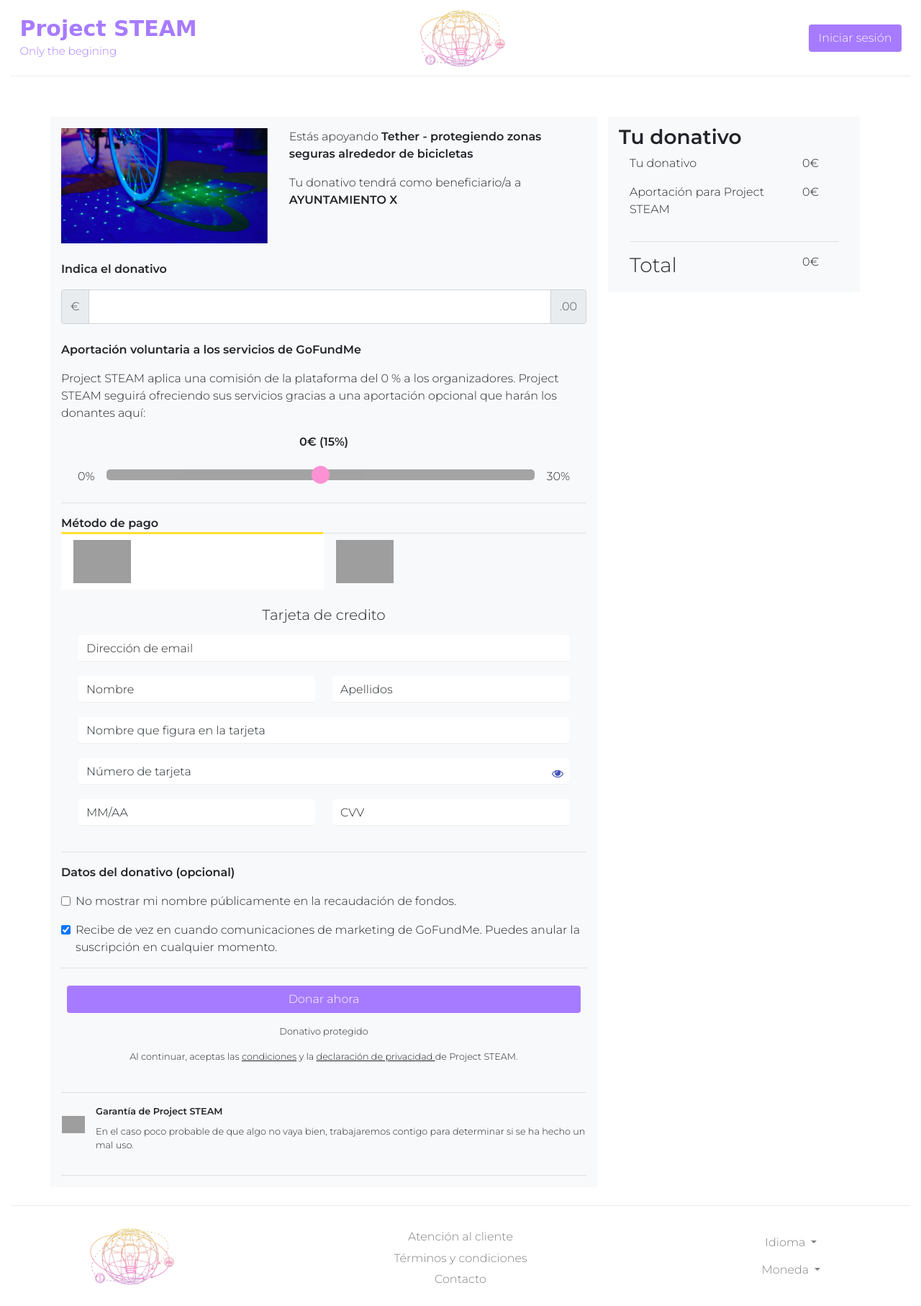
After one commit to mariasol210/Crowdfunding_DesarrolloWeb, a PHP site: page /donate.html in a window 1280 px wide. The commit adds this page. Shown: the whole page at 72% size. Run offline with PHP 8.4, Linux system fonts and the light colour scheme; some libraries are stand-ins or nearby versions; some web fonts are replaced; grey boxes are pictures that could not be loaded.

Commit message:
pagina de donacion lista

```diff
--- a/css/style.css
+++ b/css/style.css
@@ -132,6 +132,7 @@ h2{
 .link {
     text-decoration: underline;
     margin-bottom: 2%;
+    color: #212529;
 }
 
 .link:hover{
@@ -435,14 +436,14 @@ footer a:hover{
 }
 
 /*PAGINA PROYECTOS*/
-#project_header{
-    text-align: center;
-    position: relative;
-    margin: 15px auto;
-}
 #project_header h1 {
     font-weight: bold;
     font-size: xx-large;
+    text-align: center;
+}
+
+#project_header h2{
+    text-align: center;
 }
 
 .project{
@@ -459,15 +460,6 @@ footer a:hover{
 .donations .row{
     margin-right: 0;
     margin-left: 0;
-}
-
-.project a{
-    color: black;
-}
-
-.project a:hover{
-    color:var(--morado);
-    text-decoration: underline;
 }
 
 .project p, .project ul{
@@ -490,3 +482,129 @@ footer a:hover{
     background-color: var(--rosa);
     color: white;
 }
+
+/*PAGINA DONATIVO*/
+.slider {
+  -webkit-appearance: none;
+  width: 100%;
+  height: 15px;
+  border-radius: 5px;
+  background: grey;
+  outline: none;
+  opacity: 0.7;
+  -webkit-transition: .2s;
+  transition: opacity .2s;
+}
+
+/*webkit is to override Safari, Edge, Chrome and Opera default look*/
+.slider::-webkit-slider-thumb {
+  -webkit-appearance: none;
+  appearance: none;
+  width: 25px;
+  height: 25px;
+  border-radius: 50%;
+  background: var(--rosa);
+  cursor: pointer;
+}
+/*moz is to override Firefox default look*/
+.slider::-moz-range-thumb {
+  width: 25px;
+  height: 25px;
+  border-radius: 50%;
+  background: var(--rosa);
+  cursor: pointer;
+}
+/*payment method tabs*/
+.nav-tabs {
+    border: none !important
+}
+
+.nav-tabs .nav-link.active {
+    color: #495057;
+    background-color: #fff;
+    border-color: #ffffff #ffffff #fff;
+    border-top: 3px solid var(--amarillo) !important
+}
+
+.nav-tabs .nav-link {
+    margin-bottom: -1px;
+    border: 1px solid transparent;
+    border-top-left-radius: 0rem;
+    border-top-right-radius: 0rem;
+    border-top: 3px solid #eee;
+    font-size: 20px
+}
+
+.nav-tabs .nav-link:hover {
+    border-color: #e9ecef #ffffff #ffffff
+}
+
+.nav-tabs {
+    display: table !important;
+    width: 100%
+}
+
+.nav-item {
+    display: table-cell
+}
+
+.tab-content .form-control {
+    border-bottom: 1px solid #eee !important;
+    border: none;
+    font-weight: 600
+}
+
+.tab-content .form-control:focus {
+    color: #495057;
+    background-color: #fff;
+    border-color: #8bbafe;
+    outline: 0;
+    box-shadow: none
+}
+
+.inputbox {
+    position: relative;
+    margin-bottom: 20px;
+    width: 100%
+}
+
+/*inputbox label*/
+.inputbox span {
+    position: absolute;
+    top: 7px;
+    left: 11px;
+    transition: 0.5s
+}
+
+/*card number eye*/
+.inputbox i {
+    position: absolute;
+    top: 13px;
+    right: 8px;
+    transition: 0.5s;
+    color: #3F51B5
+}
+
+input::-webkit-outer-spin-button,
+input::-webkit-inner-spin-button {
+    -webkit-appearance: none;
+    margin: 0
+}
+
+.inputbox input:focus~span {
+    transform: translateX(-0px) translateY(-15px);
+    font-size: 12px
+}
+
+.inputbox input:valid~span {
+    transform: translateX(-0px) translateY(-15px);
+    font-size: 12px
+}
+.terms a{
+    color: black;
+    decorar
+}
+
+.terms a:hover{
+    color: var(--morado);
+}
--- /dev/null
+++ b/donate.html
@@ -0,0 +1,458 @@
+<!DOCTYPE html>
+<html lang="es">
+<head>
+    <meta charset="UTF-8">
+    <meta http-equiv="X-UA-Compatible" content="IE=edge">
+    <meta name="viewport" content="width=device-width, initial-scale=1.0">
+    <title>Patrocina a ProjectName</title>
+    <link rel="stylesheet" href="https://maxcdn.bootstrapcdn.com/bootstrap/4.0.0/css/bootstrap.min.css"
+    integrity="sha384-Gn5384xqQ1aoWXA+058RXPxPg6fy4IWvTNh0E263XmFcJlSAwiGgFAW/dAiS6JXm" crossorigin="anonymous" />
+    <link href="css/style.css" rel="stylesheet" />
+    <link rel="stylesheet" href="https://cdnjs.cloudflare.com/ajax/libs/font-awesome/4.7.0/css/font-awesome.min.css">
+</head>
+<body>
+    <!-- Top container -->
+  <div class="container-fluid" id="top_bar">
+    <div class="top_bar">
+      <div style="margin-block: auto">
+        <h1>Project STEAM</h1>
+        <h2>Only the begining</h2>
+      </div>
+      <a class="logo"href="index.html"><img class="img-fluid logo " src="media/logo_multicolor.png" /></a>
+      <div id="top_buttons">
+        <button type="button" class="btn search_button" style="display: none" data-toggle="modal" data-target="#searchModal">
+          <img src="media/search.png" style="width: 24px" />
+        <!-- Button trigger modal -->
+        <button type="button" class="btn bgPurple signInButton" data-toggle="modal" data-target="#signInModal">
+          Iniciar sesión
+        </button>
+        <!-- Button trigger modal Sign up -->
+        <button type="button" class="btn signUpButton" style="display: none" data-toggle="modal"
+          data-target="#signUpModal">
+          Registrate
+        </button>
+      </div>
+    </div>
+  </div>
+
+  <!-- Modal to sign in-->
+  <div class="modal fade" id="signInModal" tabindex="-1" role="dialog" aria-labelledby="SignInModalLabel"
+    aria-hidden="true">
+    <div class="modal-dialog modal-lg" role="document">
+      <div class="modal-content">
+        <div class="modal-header" id="signInHeader">
+          <h5 class="modal-title">Inicia sesión en tu cuenta</h5>
+          <button type="button" class="close" data-dismiss="modal" aria-label="Close">
+            <span aria-hidden="true">&times;</span>
+          </button>
+        </div>
+        <div class="modal-body">
+          <div class="container">
+            <div class="row">
+              <!--Sign in content-->
+              <div class="col-sm" id="signInModalContent">
+                <div class="row">
+                  <div class="col-sm-6 col-sm-12">
+                    <button type="button" class="btn btn-light socialMediaButton" style="text-align: left">
+                      <span><img src="media/igoogle.png" id="socialMediaIcons" /></span>
+                      Inicia sesión con Google
+                    </button>
+                  </div>
+                </div>
+
+                <div class="row">
+                  <div class="col-sm-12">
+                    <button type="button" class="btn btn-light socialMediaButton">
+                      <span><img src="media/ifacebook.png" id="socialMediaIcons" /></span>
+                      Inicia sesión con Facebook
+                    </button>
+                  </div>
+                </div>
+
+                <div class="row">
+                  <div class="col-sm-12">
+                    <button type="button" class="btn btn-light socialMediaButton">
+                      <span><img src="media/iapple.png" id="socialMediaIcons" /></span>
+                      Inicia sesión con Apple
+                    </button>
+                  </div>
+                </div>
+
+                <div class="row">
+                  <div class="col-sm">
+                    <hr />
+                  </div>
+                  <div class="col-sm-1">o</div>
+                  <div class="col-sm">
+                    <hr />
+                  </div>
+                </div>
+                <div class="row">
+                  <div class="col">
+                    <form>
+                      <div class="form-group">
+                        <label for="Email1">Correo electrónico</label>
+                        <input type="email" class="form-control" id="Email1" aria-describedby="emailHelp"
+                          placeholder="Enter email" />
+                        <small id="emailHelp" class="form-text text-muted">Nunca compartiremos tu correo con nadie
+                          más.</small>
+                      </div>
+                      <div class="form-group">
+                        <label for="Password1">Contraseña</label>
+                        <input type="password" class="form-control" id="Password1" placeholder="Password" />
+                      </div>
+                      <button type="submit" class="btn bgPurple btn-lg btn-block" style="margin-bottom: 5%">
+                        Iniciar sesión
+                      </button>
+                    </form>
+                  </div>
+                </div>
+                <div class="row">
+                  <div class="col-sm-12">
+                    <p class="link" id="forgotPassButton">
+                      <small class="text-left">
+                        ¿Has olvidado tu contraseña?</small>
+                    </p>
+                  </div>
+                </div>
+                <div class="row">
+                  <div class="col-sm-12">
+                    <small class="text-left">
+                      <span>¿Es tu primera vez en Project STEAM? </span>
+                      <button type="button" class="btn btn-light btn-sm signUpButton">
+                        Regístrate
+                      </button>
+                    </small>
+                  </div>
+                </div>
+              </div>
+              <!--Sign up form-->
+              <div class="col-sm" id="signUpModalContent">
+                <div class="row">
+                  <div class="col">
+                    <form>
+                      <div class="form-group">
+                        <label for="user">Nombre</label>
+                        <input type="text" class="form-control" id="user" aria-describedby="nameHelp"
+                          placeholder="John Doe" />
+                      </div>
+
+                      <div class="form-group">
+                        <label for="Email2">Correo electrónico</label>
+                        <input type="email" class="form-control" id="Email2" aria-describedby="emailHelp"
+                          placeholder="name@workemail.com" />
+                        <small id="emailHelp" class="form-text text-muted">Nunca compartiremos tu correo con nadie
+                          más.</small>
+                      </div>
+                      <div class="form-group">
+                        <label for="newPassword2">Contraseña</label>
+                        <input type="password" class="form-control" id="newPassword2" aria-describedby="passwordHelp"
+                          placeholder="Contraseña" />
+                        <small id="passwordHelp" class="form-text text-muted">Usa 8 o más caracteres y combina letras,
+                          números y
+                          símbolos..</small>
+                      </div>
+                      <button type="submit" class="btn bgPurple btn-lg btn-block" style="margin-bottom: 5%">
+                        Crear cuenta
+                      </button>
+                    </form>
+                  </div>
+                </div>
+                <div class="row">
+                  <div class="col-sm-12">
+                    <p>
+                      <small class="text-left">
+                        Al continuar, estás aceptando los
+                        <span class="link">Términos y condiciones de uso</span>
+                        (se abre en una ventana nueva). Consulta nuestra
+                        <span class="link"> Política de privacidad</span> (se
+                        abre en una ventana nueva).</small>
+                    </p>
+                  </div>
+                </div>
+                <div class="row">
+                  <div class="col-sm-12">
+                    <small class="text-left">
+                      <span>¿Ya te has registrado?</span>
+                      <button type="button" class="btn btn-light btn-sm signInButton">
+                        Inicia Sesión
+                      </button>
+                    </small>
+                  </div>
+                </div>
+              </div>
+              <!--Forgot password form-->
+              <div class="col-sm" id="forgotPassContent">
+                <div class="row">
+                  <div class="col">
+                    <p>
+                      <small class="text-left">
+                        No te preocupes. Te enviaremos un mensaje para
+                        ayudarte a restablecer tu contraseña.</small>
+                    </p>
+                  </div>
+                </div>
+                <div class="row">
+                  <div class="col">
+                    <form>
+                      <div class="form-group">
+                        <label for="Email3">Correo electrónico</label>
+                        <input type="email" class="form-control" id="Email3" aria-describedby="emailHelp"
+                          placeholder="Enter email" />
+                      </div>
+                      <button type="submit" class="btn bgPurple btn-lg btn-block" style="margin-bottom: 5%">
+                        Continuar
+                      </button>
+                    </form>
+                  </div>
+                </div>
+              </div>
+
+              <div class="col-sm-6 d-none d-lg-block">
+                <img src="media/signInModal.jpeg" class="img-fluid" id="imgModal" alt="Project setam logo" />
+              </div>
+            </div>
+          </div>
+        </div>
+      </div>
+    </div>
+  </div>
+
+  <div class="container-fluid container" id="project_donation">
+    <div class="row project_payment" style="margin-top: 5%;">
+        <div class="col bg-light">
+            <!-- Go back button-->
+
+
+            <!-- donation summary -->
+            <div class="row mt-3" >
+                <div class="col-5 d-none d-md-block"> <img class="sponsor1_pic"src="media/p_tether.png" style="width: 100%;height: 100%;">
+                </div>
+                <div class="col">
+                    <p>Estás apoyando <span class="project_name"><b> Tether - protegiendo zonas seguras alrededor de bicicletas </b> </span> </p>
+                    <p>Tu donativo tendrá como beneficiario/a a <span class="autor"> <b>AYUNTAMIENTO X</b> </span></p>
+                </div>
+            </div>
+
+            <!-- Money to donate to the project -->
+            <div class="row mt-4" >
+                <div class="col"><p><b>Indica el donativo </b> </p></div>
+            </div>
+
+            <div class="input-group mb-3">
+                <div class="input-group-prepend">
+                  <span class="input-group-text">€</span>
+                </div>
+                <input type="text" id="donation_input" maxlength="5" inputmode="numeric" class="form-control form-control-lg" aria-label="Amount (to the nearest dollar)"
+                style="text-align: right;">
+                <div class="input-group-append">
+                  <span class="input-group-text">.00</span>
+                </div>
+              </div>
+
+            <!-- Money to contribute to the page -->
+            <div class="row mt-4 mx-0">
+                <p><b>Aportación voluntaria a los servicios de GoFundMe </b> </p>
+                <p>Project STEAM aplica una comisión de la plataforma del 0 % a los organizadores. Project STEAM seguirá ofreciendo sus servicios gracias a una aportación opcional que harán los donantes aquí:</p>
+                <div class="col">
+                    <p style="text-align: center;"><b><span id="demo"></b></span></p>
+                    <div class="d-flex">
+                        <div class="p-2">
+                            0%
+                        </div>
+                        <div class="p-2 flex-grow-1" style=" width: 100%;">
+                            <input type="range" class="form-range slider" min="0" max="30" step="5" id="contribution_input"
+                            data-bs-toggle="tooltip" data-bs-placement="top" title="15%">
+                        </div>
+                        <div class="p-2">
+                            30%
+                        </div>
+                    </div>
+                </div>
+            </div>
+
+            <div class="row"><div class="col"><hr /></div></div>
+
+            <!-- Payment method -->
+            <div class="row">
+                <div class="col"><span><b>Método de pago</b></span>
+                    <ul class="nav nav-tabs" id="paymentTab" role="tablist">
+                        <li class="nav-item" role="presentation"> <a class="nav-link active" id="visa-tab" data-toggle="tab" href="#visa" role="tab" aria-controls="visa" aria-selected="true"> <img src="https://i.imgur.com/sB4jftM.png" width="80"> </a> </li>
+                        <li class="nav-item" role="presentation"> <a class="nav-link" id="paypal-tab" data-toggle="tab" href="#paypal" role="tab" aria-controls="paypal" aria-selected="false"> <img src="https://i.imgur.com/yK7EDD1.png" width="80"> </a> </li>
+                    </ul>
+                    <div class="tab-content" id="paymentTabContent">
+                        <div class="tab-pane fade show active" id="visa" role="tabpanel" aria-labelledby="visa-tab">
+                            <div class="mt-4 mx-4">
+                                <div class="text-center">
+                                    <h5>Tarjeta de credito</h5>
+                                </div>
+                                <div class="form mt-3">
+                                    <div class="inputbox"> <input type="text" name="name" class="form-control" required="required"> <span>Dirección de email</span> </div>
+                                    <div class="d-flex flex-row">
+                                        <div class="inputbox mr-4"> <input type="text" name="name" min="1" max="999" class="form-control" required="required"> <span>Nombre</span> </div>
+                                        <div class="inputbox"> <input type="text" name="name" min="1" max="999" class="form-control" required="required"> <span>Apellidos</span> </div>
+                                    </div>
+                                    <div class="inputbox"> <input type="text" name="name" class="form-control" required="required"> <span>Nombre que figura en la tarjeta</span> </div>
+                                    <div class="inputbox"> <input type="text" name="name" min="1" max="999" class="form-control" required="required"> <span>Número de tarjeta</span> <i class="fa fa-eye"></i> </div>
+                                    <div class="d-flex flex-row">
+                                        <div class="inputbox  mr-4"> <input type="text" name="name" min="1" max="999" class="form-control" required="required"> <span>MM/AA</span> </div>
+                                        <div class="inputbox"> <input type="text" name="name" min="1" max="999" class="form-control" required="required"> <span>CVV</span> </div>
+                                    </div>
+
+                                </div>
+                            </div>
+                        </div>
+                        <div class="tab-pane fade" id="paypal" role="tabpanel" aria-labelledby="paypal-tab">
+                            <div class="px-5 mt-5">
+                                <div class="inputbox"> <input type="text" name="name" class="form-control" required="required"> <span>Correo de Paypal</span> </div>
+
+                            </div>
+                        </div>
+                    </div>
+
+                </div>
+            </div>
+
+            <div class="row"><div class="col"><hr /></div></div>
+
+            <!-- Donation optional data -->
+            <div class="row">
+                <div class="col"><span><b>Datos del donativo (opcional)</b></span>
+                    <div class="form-check mt-3">
+                        <input class="form-check-input" type="checkbox" value="" id="checkNoName">
+                        <label class="form-check-label" for="flexCheckDefault">
+                            No mostrar mi nombre públicamente en la recaudación de fondos.
+                        </label>
+                      </div>
+                      <div class="form-check mt-3">
+                        <input class="form-check-input" type="checkbox" value="" id="checkReceiveMail" checked>
+                        <label class="form-check-label" for="flexCheckChecked">
+                            Recibe de vez en cuando comunicaciones de marketing de GoFundMe. Puedes anular la suscripción en cualquier momento.
+                        </label>
+                      </div>
+                </div>
+            </div>
+
+            <div class="row"><div class="col"><hr /></div></div>
+
+            <!-- total sidebar for small screens -->
+            <div class="row d-lg-none d-md-none d-xl-none">
+                <div class="col"><span><b>Tu donativo</b></span>
+
+                    <div class="row mt-3">
+                        <div class="col"><p>Tu donativo</p></div>
+                        <div class="col-3"><p><span class="donativo">13,00</span>€</p></div>
+                    </div>
+                    <div class="row">
+                        <div class="col"><p>Aportación para Project STEAM</p></div>
+                        <div class="col-3"><p><span class="aportacion">1,95</span>€</p></div>
+                    </div>
+                    <div class="row"><div class="col"><hr /></div></div>
+                    <div class="row" style="padding-bottom: 12px;">
+                        <div class="col"><h3>Total</h3></div>
+                        <div class="col-3"><p><span class="total">14,95</span>€</p></div>
+                    </div>
+
+                </div>
+            </div>
+
+            <!-- PAY Button -->
+            <div class="d-flex flex-column mb-3">
+                <div class="p-2"><button class="btn btn-block bgPurple">Donar ahora</button></div>
+                <div class="p-2 text-center small">Donativo protegido</div>
+                <div class="p-2 text-center small">Al continuar, aceptas las <a class="link" href="#">condiciones</a> y la <a class="link" href="#">declaración de privacidad </a> de Project STEAM.</div>
+            </div>
+
+            <!-- Warranty -->
+            <div class="row"><div class="col"><hr /></div></div>
+
+            <div class="row small">
+                <img class="ml-3 mt-3" src="https://th.bing.com/th/id/R.1eba74d0302981eb12097585249a2113?rik=SODym1EBlfnIpw&riu=http%3a%2f%2fcdn.onlinewebfonts.com%2fsvg%2fimg_279196.png&ehk=S6Usc2BVMO8wkud7M1zgDQnca686tZoLUTXwzAKO1i4%3d&risl=&pid=ImgRaw&r=0" style="width: 2rem;height: min-content;">
+                <div class="col">
+                    <p class="mb-2"><b>Garantía de Project STEAM</b></p>
+                    <p>En el caso poco probable de que algo no vaya bien, trabajaremos contigo para determinar si se ha hecho un mal uso.</p>
+                </div>
+            </div>
+
+            <div class="row"><div class="col"><hr /></div></div>
+
+
+
+    </div>
+
+     <!-- Donation total sidebar-->
+    <div class="col-4 d-none d-md-block donations">
+        <div class="row"  >
+          <div class="col bg-light">
+
+            <div class="row" style="padding-top: 12px;"><h3><b>Tu donativo</b> </h3></div>
+            <div class="row">
+                <div class="col"><p>Tu donativo</p></div>
+                <div class="col-3"><p><span class="donativo">13,00</span>€</p></div>
+            </div>
+            <div class="row">
+                <div class="col"><p>Aportación para Project STEAM</p></div>
+                <div class="col-3"><p><span class="aportacion">1,95</span>€</p></div>
+            </div>
+            <div class="row"><div class="col"><hr /></div></div>
+            <div class="row" style="padding-bottom: 12px;">
+                <div class="col"><h3>Total</h3></div>
+                <div class="col-3"><p><span class="total">14,95</span>€</p></div>
+            </div>
+
+          </div>
+        </div>
+
+    </div>
+</div>
+</div>
+
+<!-- Footer-->
+<div class="container-fluid">
+    <footer class="row footer_container">
+      <div class="col-md-3 footer_columna">
+        <img class="img-fluid logo" src="media/logo_multicolor.png" />
+      </div>
+      <div class="col-md-6 footer_columna">
+        <a href="#">Atención al cliente</a>
+        <a href="#">Términos y condiciones</a>
+        <a href="#">Contacto</a>
+      </div>
+      <div class="col-md-3 footer_columna">
+        <div class="dropdown show">
+          <a class="btn dropdown-toggle" href="#" role="button" id="dropdownMenuLink" data-toggle="dropdown" aria-haspopup="true" aria-expanded="false">
+            Idioma
+          </a>
+          <div class="dropdown-menu" aria-labelledby="dropdownMenuLink">
+            <a class="dropdown-item" href="#">Inglés</a>
+            <a class="dropdown-item" href="#">Francés</a>
+            <a class="dropdown-item" href="#">Español</a>
+          </div>
+        </div>
+        <div class="dropdown show">
+          <a class="btn dropdown-toggle" href="#" role="button" id="dropdownMenuLink" data-toggle="dropdown" aria-haspopup="true" aria-expanded="false">
+            Moneda
+          </a>
+          <div class="dropdown-menu" aria-labelledby="dropdownMenuLink">
+            <a class="dropdown-item" href="#">Libra</a>
+            <a class="dropdown-item" href="#">Euro</a>
+            <a class="dropdown-item" href="#">Dólar</a>
+          </div>
+        </div>
+      </div>
+    </footer>
+</div>
+
+<script src="https://code.jquery.com/jquery-3.2.1.slim.min.js"
+integrity="sha384-KJ3o2DKtIkvYIK3UENzmM7KCkRr/rE9/Qpg6aAZGJwFDMVNA/GpGFF93hXpG5KkN"
+crossorigin="anonymous"></script>
+<script src="https://cdnjs.cloudflare.com/ajax/libs/popper.js/1.12.9/umd/popper.min.js"
+integrity="sha384-ApNbgh9B+Y1QKtv3Rn7W3mgPxhU9K/ScQsAP7hUibX39j7fakFPskvXusvfa0b4Q"
+crossorigin="anonymous"></script>
+<script src="https://maxcdn.bootstrapcdn.com/bootstrap/4.0.0/js/bootstrap.min.js"
+integrity="sha384-JZR6Spejh4U02d8jOt6vLEHfe/JQGiRRSQQxSfFWpi1MquVdAyjUar5+76PVCmYl"
+crossorigin="anonymous"></script>
+<script src="js/projectSteam.js"></script>
+<script src="js/donations.js"></script>
+</body>
+</html>
--- a/index.html
+++ b/index.html
@@ -19,7 +19,7 @@
         <h1>Project STEAM</h1>
         <h2>Only the begining</h2>
       </div>
-      <img class="img-fluid logo" src="media/logo_multicolor.png" />
+      <a class="logo"href="index.html"><img class="img-fluid logo " src="media/logo_multicolor.png" /></a>
       <div id="top_buttons">
         <button type="button" class="btn search_button" data-toggle="modal" data-target="#searchModal">
           <img src="media/search.png" style="width: 24px" />
```
Also changed, not shown: js/donations.js (added, +42 -0 lines), js/projectSteam.js (+7 -3 lines), proyectos.html (+12 -7 lines), media/iemail.png (added), media/itag.png (added), media/iweb.jpg (deleted).
